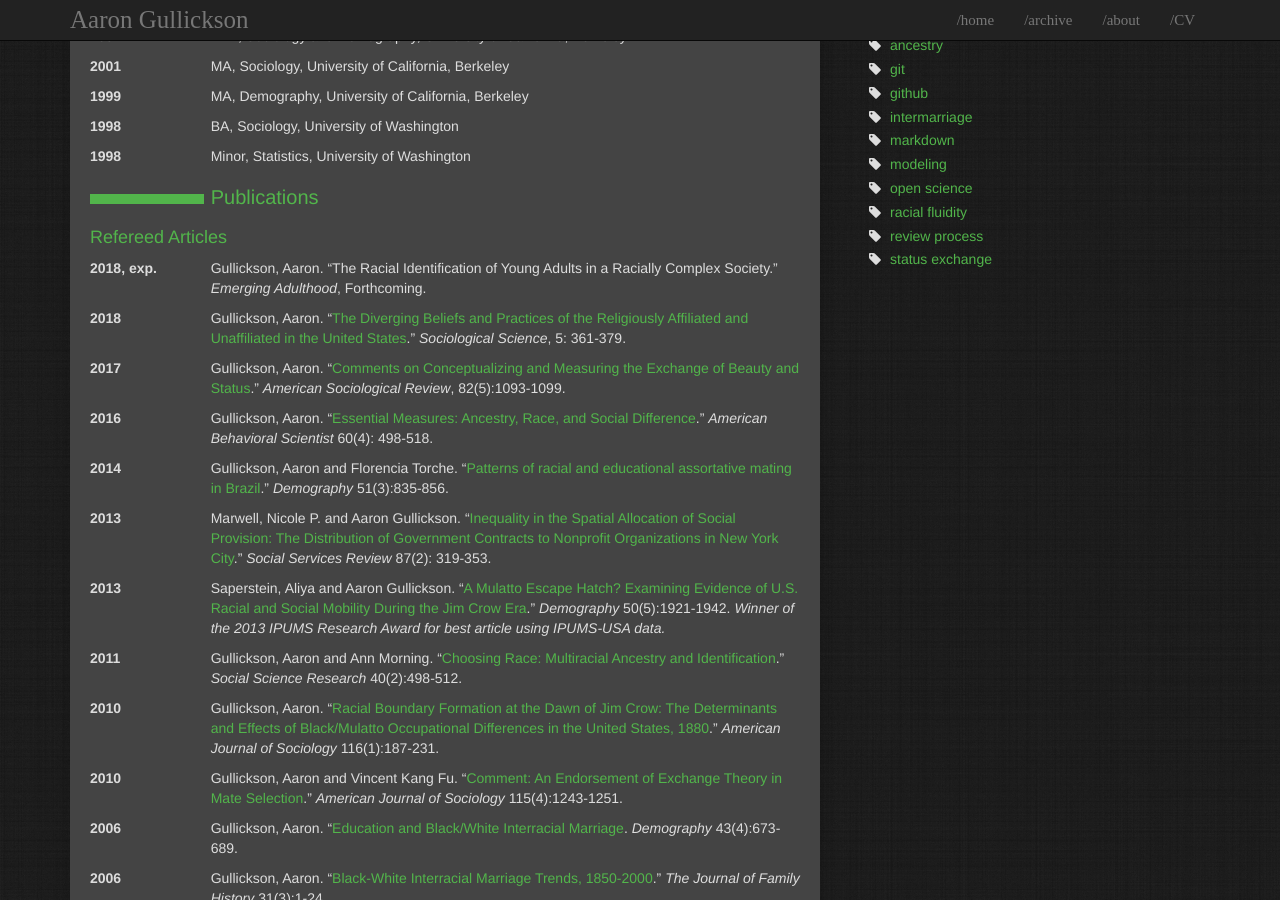
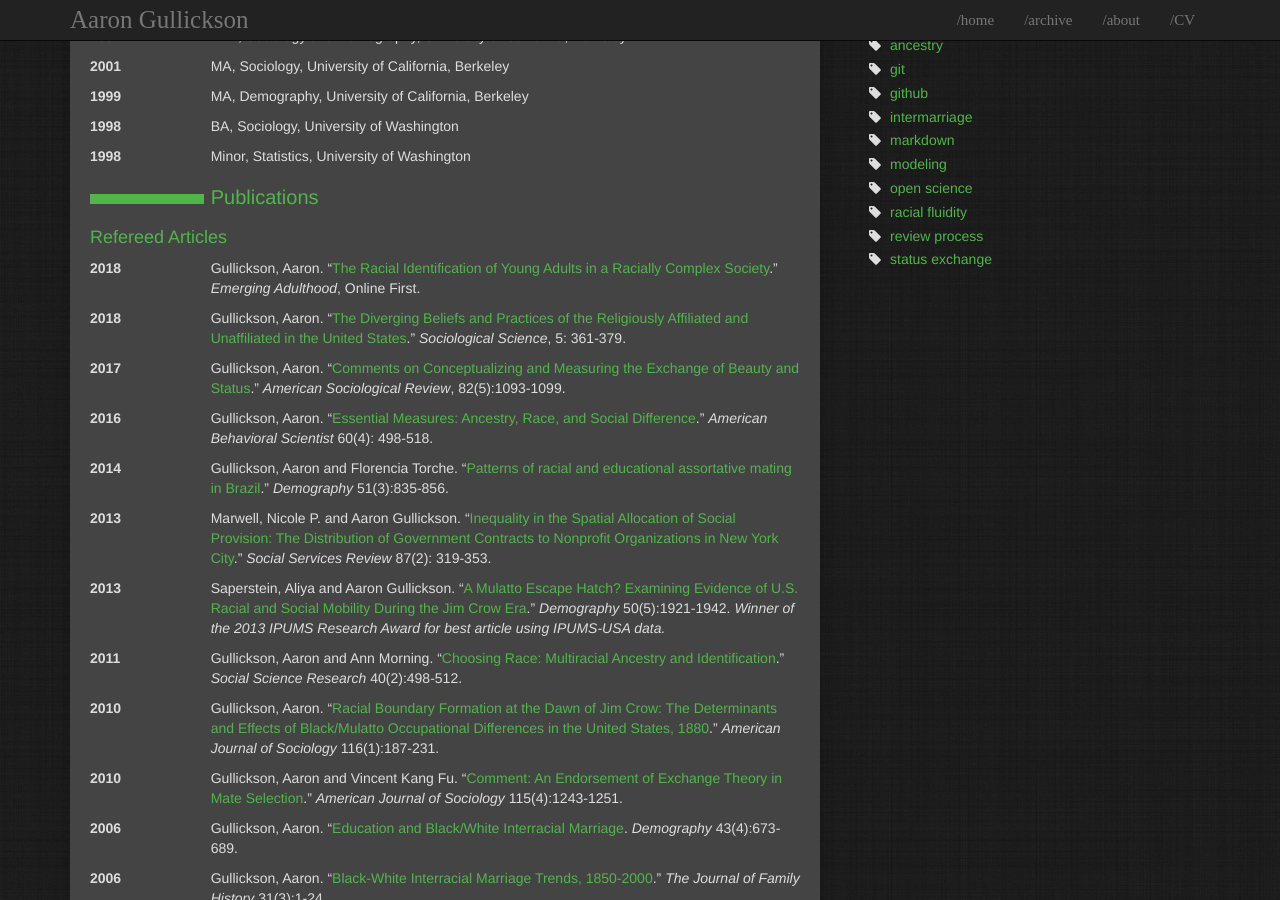
Before and after one commit to AaronGullickson/AaronGullickson.github.io, a Jekyll site: the page built from cv.md, in a window 1280 px wide and 900 px high, scrolled down 326 px. Built offline with Jekyll 4.4.1, drawn with Linux system fonts in a browser that asks for light colours; some web fonts are replaced; our own code applies the rules of GitHub Pages for plain Markdown files.

Commit message:
updated cv

```diff
--- a/cv.md
+++ b/cv.md
@@ -45,8 +45,8 @@ output: pdf_document
 ### Refereed Articles
 
 
-2018, exp.
-: Gullickson, Aaron. "The Racial Identification of Young Adults in a Racially Complex Society." *Emerging Adulthood*, Forthcoming.
+2018
+: Gullickson, Aaron. "[The Racial Identification of Young Adults in a Racially Complex Society](https://doi.org/10.1177/2167696818790306)." *Emerging Adulthood*, Online First.
 
 2018
 : Gullickson, Aaron. "[The Diverging Beliefs and Practices of the Religiously Affiliated and Unaffiliated in the United States](https://dx.doi.org/10.15195/v5.a16)." *Sociological Science*, 5: 361-379.
```
Also changed, not shown: 1 other file.
